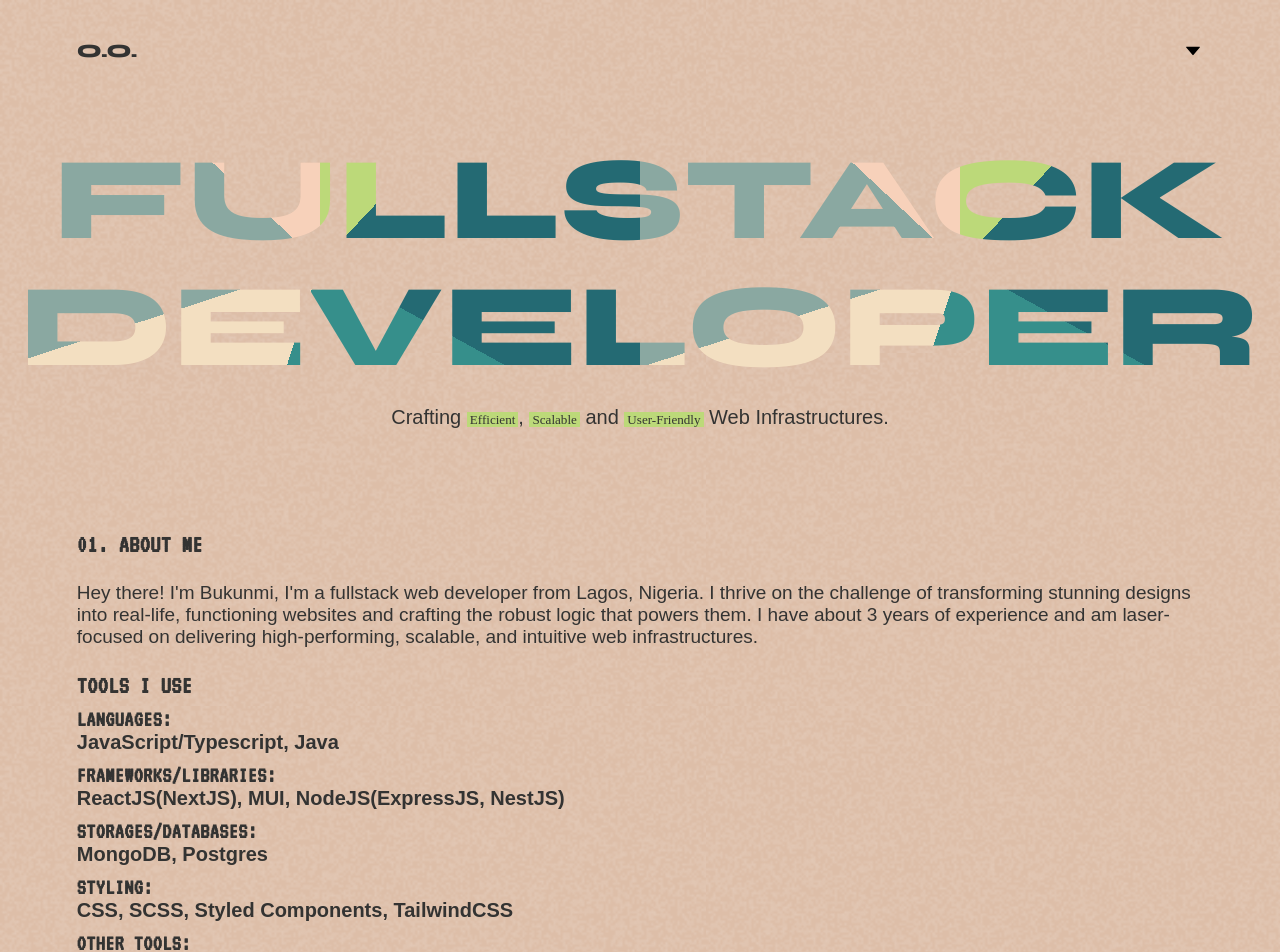
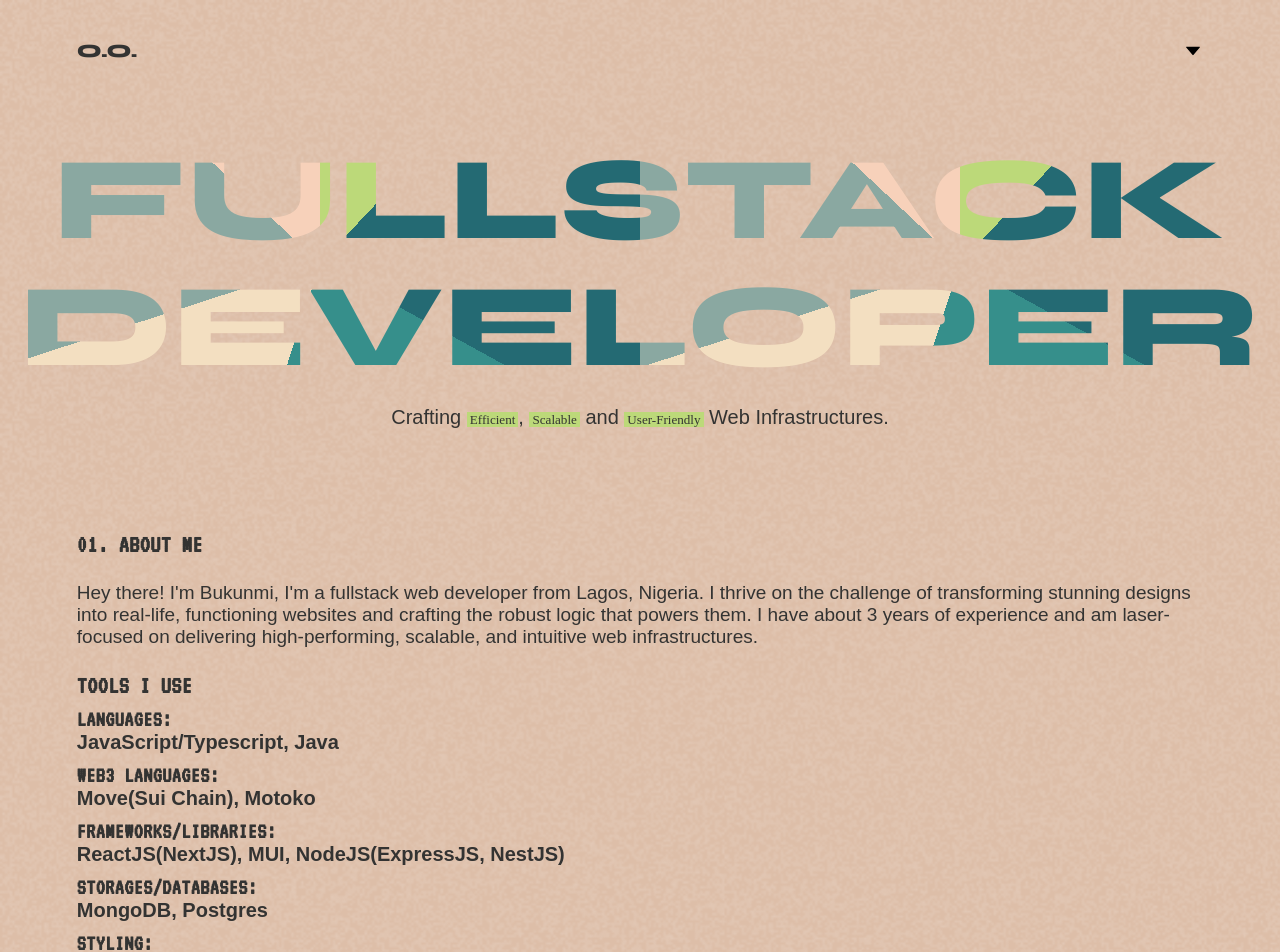
Before and after one commit to PhemiT/portfolio-v1, a Next.js app: page / in a window 1280 px wide. Shown: the top 952 px of the page. Built offline with nearby package versions, Linux system fonts and the light colour scheme; a web font is replaced by a local one.

Commit message:
Update About.tsx

```diff
--- a/modules/About.tsx
+++ b/modules/About.tsx
@@ -16,6 +16,8 @@ const About = () => {
                     <h3>Tools I Use</h3>
                     <h4>Languages:</h4>
                     <p>JavaScript/Typescript, Java</p>
+                    <h4>Web3 Languages:</h4>
+                    <p>Move(Sui Chain), Motoko</p>
                     <h4>Frameworks/Libraries:</h4>
                     <p>ReactJS(NextJS), MUI, NodeJS(ExpressJS, NestJS)</p>
                     <h4>Storages/Databases:</h4>
```
